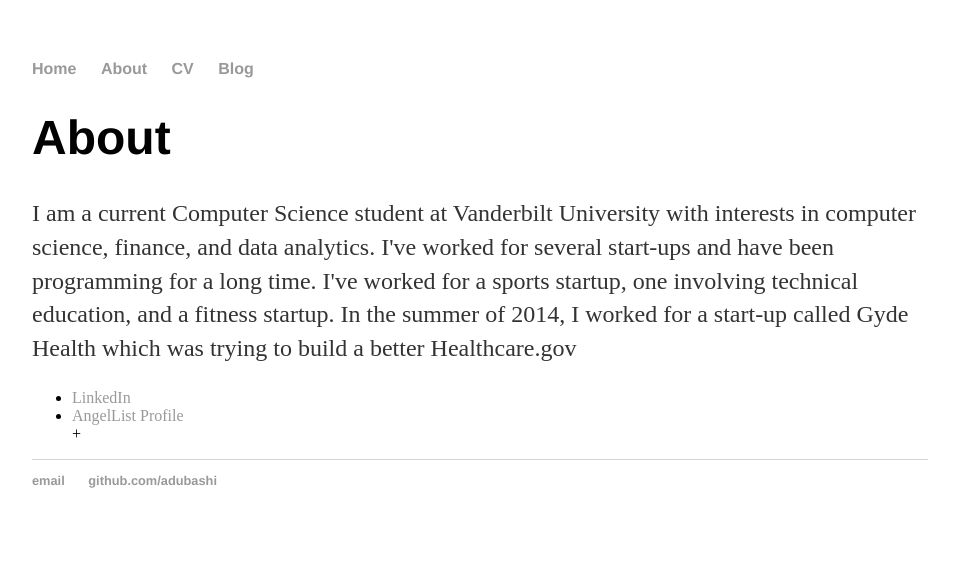
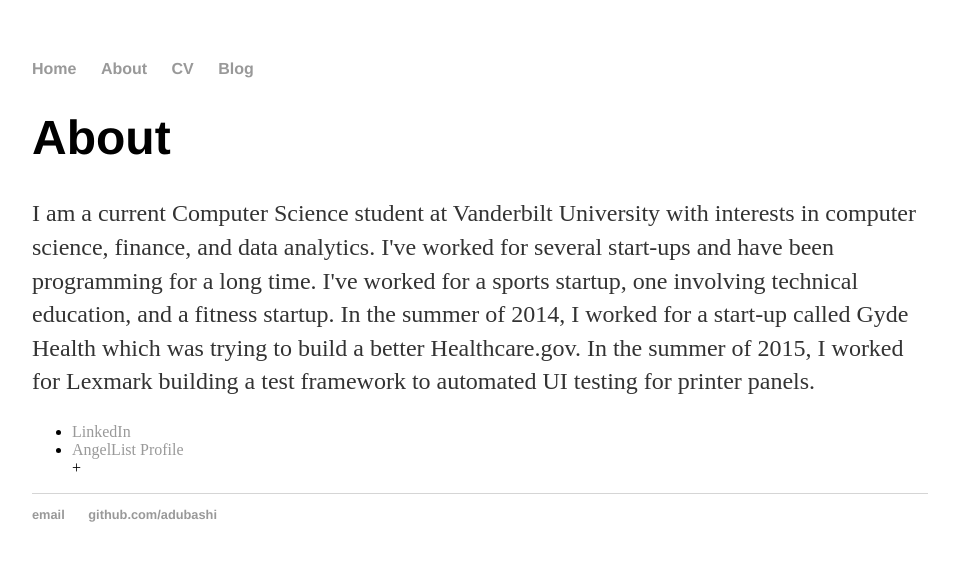
Before and after one commit to adubashi/adubashi.github.io, a Jekyll site: the page built from about/index.html, in a window 1280 px wide. Shown: the top 561 px of the page, without its empty margins (160-1119 px from the left). Built offline with Jekyll 4.4.1, drawn with Linux system fonts in a browser that asks for light colours.

Commit message:
Update index.html

```diff
--- a/about/index.html
+++ b/about/index.html
@@ -7,7 +7,9 @@
 			<h1>About</h1>
 			<p>I am a current Computer Science student at Vanderbilt University with interests in computer science, finance, and data analytics.
 			I've worked for several start-ups and have been programming for a long time. I've worked for a sports startup, one involving technical education, and a fitness startup.
-			In the summer of 2014, I worked for a start-up called Gyde Health which was trying to build a better Healthcare.gov</p>
+			In the summer of 2014, I worked for a start-up called Gyde Health which was trying to build a better Healthcare.gov.
+			In the summer of 2015, I worked for Lexmark building a test framework to automated UI testing for printer panels.
+			</p>
 
 			<ul class="contacts">
 				<li><a href="#https://www.linkedin.com/in/arjundubashi">LinkedIn</a></li>
```
